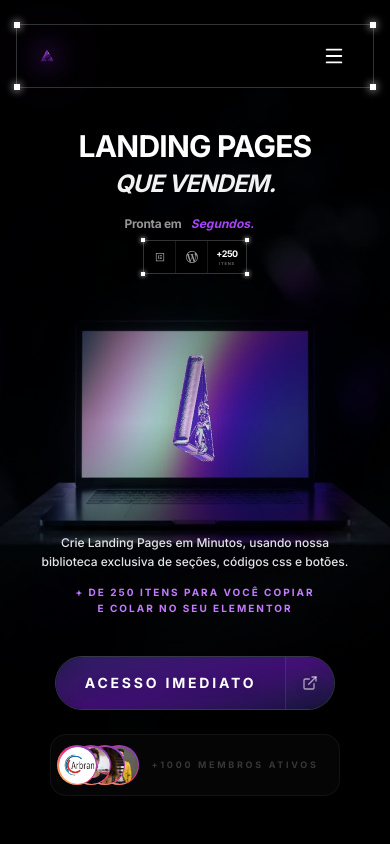
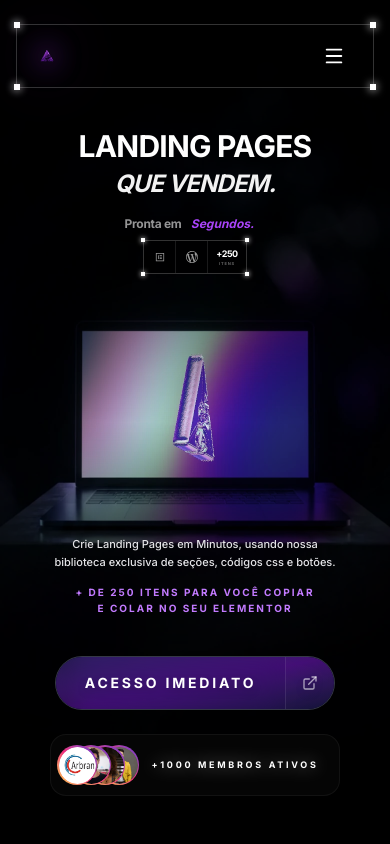
Before and after one commit to oliveirantcbr-stack/landing-plp, a Next.js app: page / in a window 390 px wide. Shown: the top 844 px of the page. Built offline with nearby package versions, Linux system fonts and the light colour scheme.

Commit message:
vou banhar

```diff
--- a/app/components/HeroSectionDemo.tsx
+++ b/app/components/HeroSectionDemo.tsx
@@ -240,8 +240,8 @@ export function HeroSectionDemo() {
         </div>
 
         {/* BOTTOM GROUP (Mobile Only) */}
-        <div className="md:hidden flex flex-col items-center w-full px-8 gap-10 mt-20">
-          <p className="text-xs text-zinc-200 leading-relaxed text-center font-medium text-balance">
+        <div className="md:hidden flex flex-col items-center w-full px-8 gap-10 mt-32">
+          <p className="text-[11px] text-zinc-200 leading-relaxed text-center font-medium text-balance">
             Crie Landing Pages em Minutos, usando nossa biblioteca exclusiva de seções, códigos css e botões.
             <span className="block mt-3 text-purple-400 font-black uppercase tracking-[0.2em] text-[10px]">
               + de 250 itens para você copiar e colar no seu Elementor
@@ -264,7 +264,7 @@ export function HeroSectionDemo() {
                 { src: "/thumbs/cliente2.webp" },
                 { src: "/thumbs/cliente3.webp" }
               ]} />
-              <span className="text-[9px] font-black text-white/20 tracking-[0.3em] uppercase">+1000 MEMBROS ATIVOS</span>
+              <span className="text-[9px] font-black text-white tracking-[0.3em] uppercase drop-shadow-[0_0_8px_rgba(255,255,255,0.5)]">+1000 MEMBROS ATIVOS</span>
             </div>
           </div>
         </div>
```
